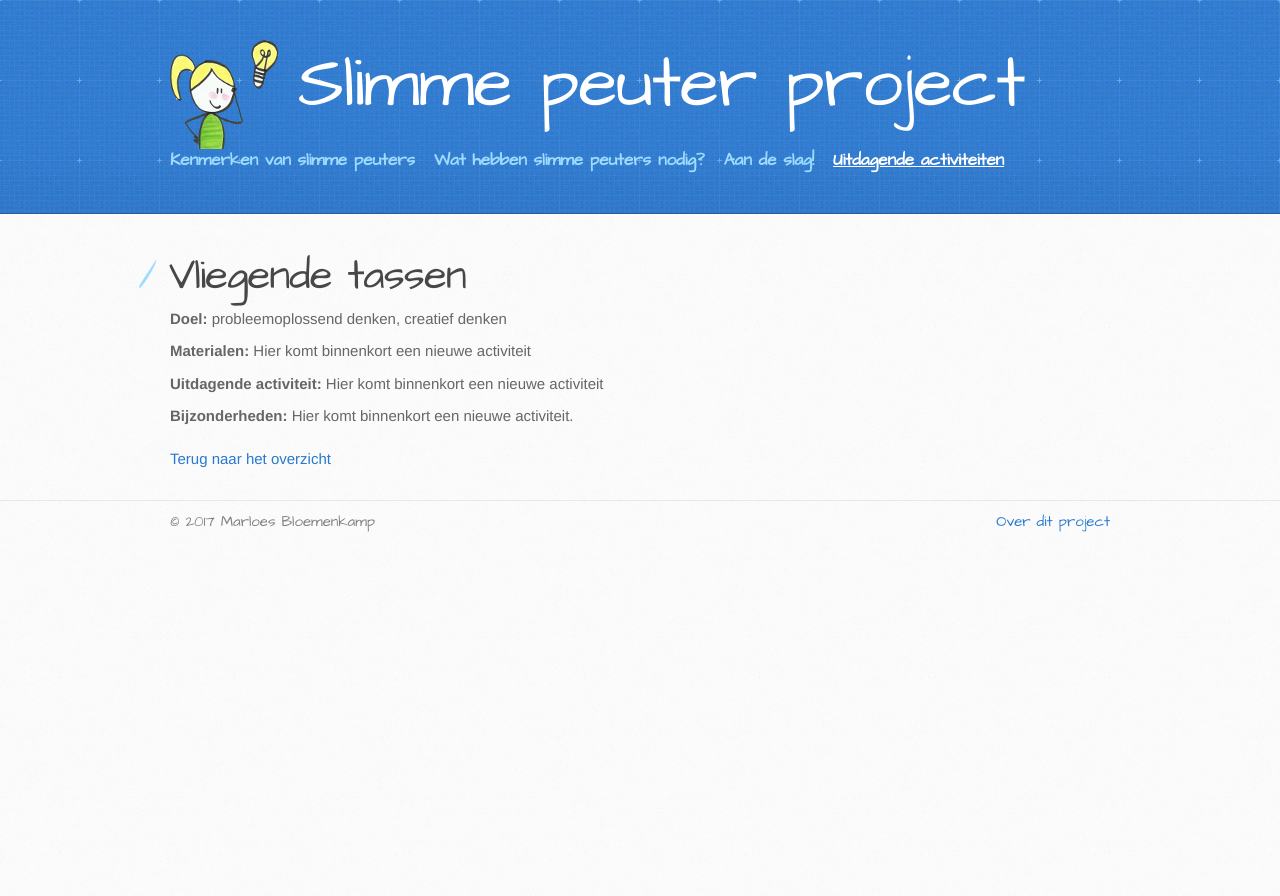
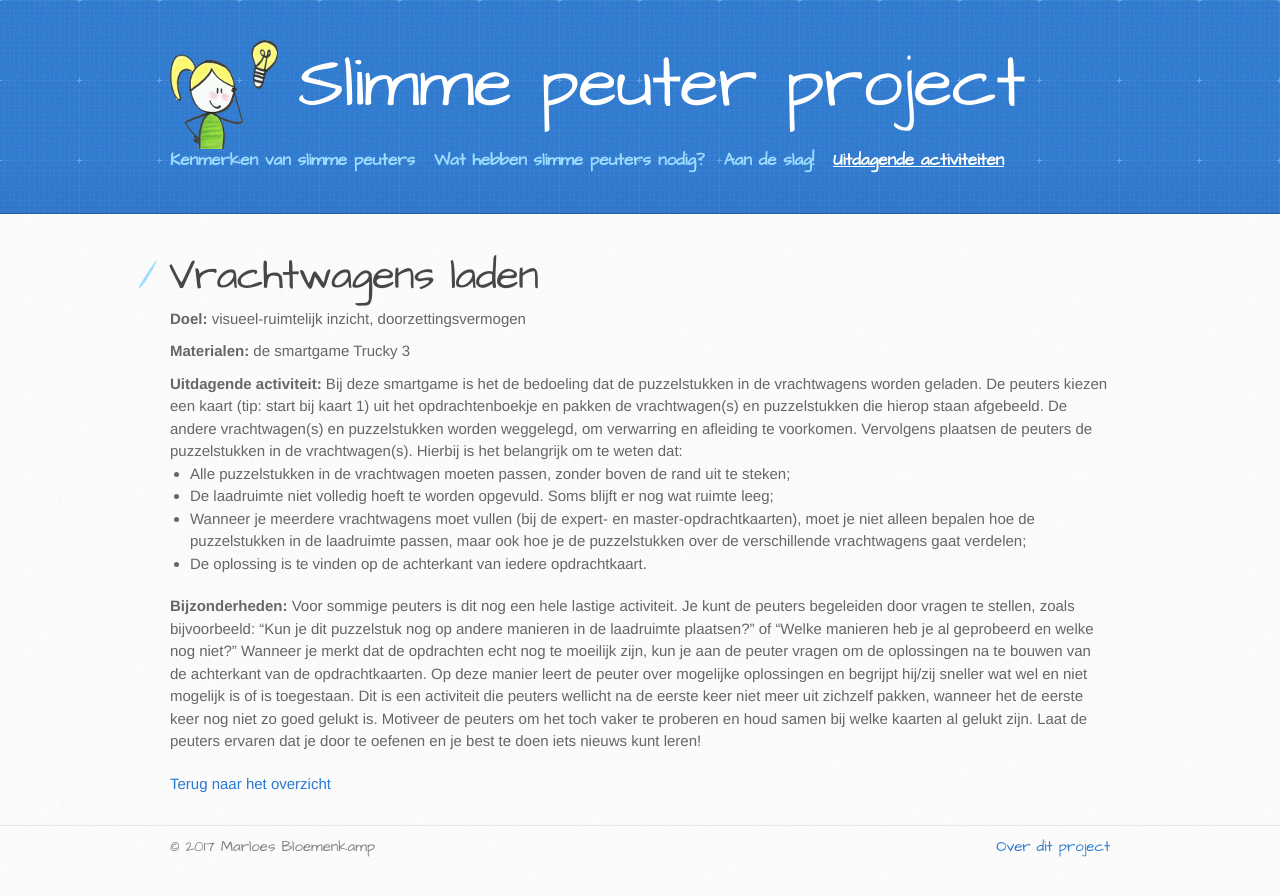
Before and after one commit to marloesbloemenkamp/marloesbloemenkamp.github.io, a Jekyll site: the page built from activiteiten/vliegende_tassen.md, in a window 1280 px wide. Shown: the top 896 px of the page. Built offline with Jekyll 4.4.1, drawn with Linux system fonts in a browser that asks for light colours.

Commit message:
Vrachtwagens laden gevuld in meta data hidden:true weggehaald

```diff
--- a/activiteiten/vliegende_tassen.md
+++ b/activiteiten/vliegende_tassen.md
@@ -1,27 +1,31 @@
 ---
 layout: activiteiten
-title: Vliegende tassen
+title: Vrachtwagens laden
 permalink: activiteiten/vliegende_tassen/
 menu_index: 16
 parent: activiteiten
 tags:
-  - probleemoplossend denken
-  - creatief denken
-  - bouwen
+  - visueel-ruimtelijk inzicht
+  - doorzettingsvermogen
 published: true
 hidden: true
 ---
 
-**Doel:** probleemoplossend denken, creatief denken
+**Doel:** visueel-ruimtelijk inzicht, doorzettingsvermogen
 
 <p style="margin-top: 10px;"/>
 
-**Materialen:** Hier komt binnenkort een nieuwe activiteit
+**Materialen:** de smartgame Trucky 3
 
 <p style="margin-top: 10px;"/>
 
-**Uitdagende activiteit:** Hier komt binnenkort een nieuwe activiteit
+**Uitdagende activiteit:** Bij deze smartgame is het de bedoeling dat de puzzelstukken in de vrachtwagens worden geladen. De peuters kiezen een kaart (tip: start bij kaart 1) uit het opdrachtenboekje en pakken de vrachtwagen(s) en puzzelstukken die hierop staan afgebeeld. De andere vrachtwagen(s) en puzzelstukken worden weggelegd, om verwarring en afleiding te voorkomen. Vervolgens plaatsen de peuters de puzzelstukken in de vrachtwagen(s). Hierbij is het belangrijk om te weten dat:
+-	Alle puzzelstukken in de vrachtwagen moeten passen, zonder boven de rand uit te steken;
+-	De laadruimte niet volledig hoeft te worden opgevuld. Soms blijft er nog wat ruimte leeg;
+-	Wanneer je meerdere vrachtwagens moet vullen (bij de expert- en master-opdrachtkaarten), moet je niet alleen bepalen hoe de puzzelstukken in de laadruimte passen, maar ook hoe je de puzzelstukken over de verschillende vrachtwagens gaat verdelen;
+-	De oplossing is te vinden op de achterkant van iedere opdrachtkaart.
 
 <p style="margin-top: 10px;"/>
 
-**Bijzonderheden:** Hier komt binnenkort een nieuwe activiteit.
+**Bijzonderheden:** Voor sommige peuters is dit nog een hele lastige activiteit. Je kunt de peuters begeleiden door vragen te stellen, zoals bijvoorbeeld: “Kun je dit puzzelstuk nog op andere manieren in de laadruimte plaatsen?” of “Welke manieren heb je al geprobeerd en welke nog niet?” Wanneer je merkt dat de opdrachten echt nog te moeilijk zijn, kun je aan de peuter vragen om de oplossingen na te bouwen van de achterkant van de opdrachtkaarten. Op deze manier leert de peuter over mogelijke oplossingen en begrijpt hij/zij sneller wat wel en niet mogelijk is of is toegestaan.
+Dit is een activiteit die peuters wellicht na de eerste keer niet meer uit zichzelf pakken, wanneer het de eerste keer nog niet zo goed gelukt is. Motiveer de peuters om het toch vaker te proberen en houd samen bij welke kaarten al gelukt zijn. Laat de peuters ervaren dat je door te oefenen en je best te doen iets nieuws kunt leren!
```
